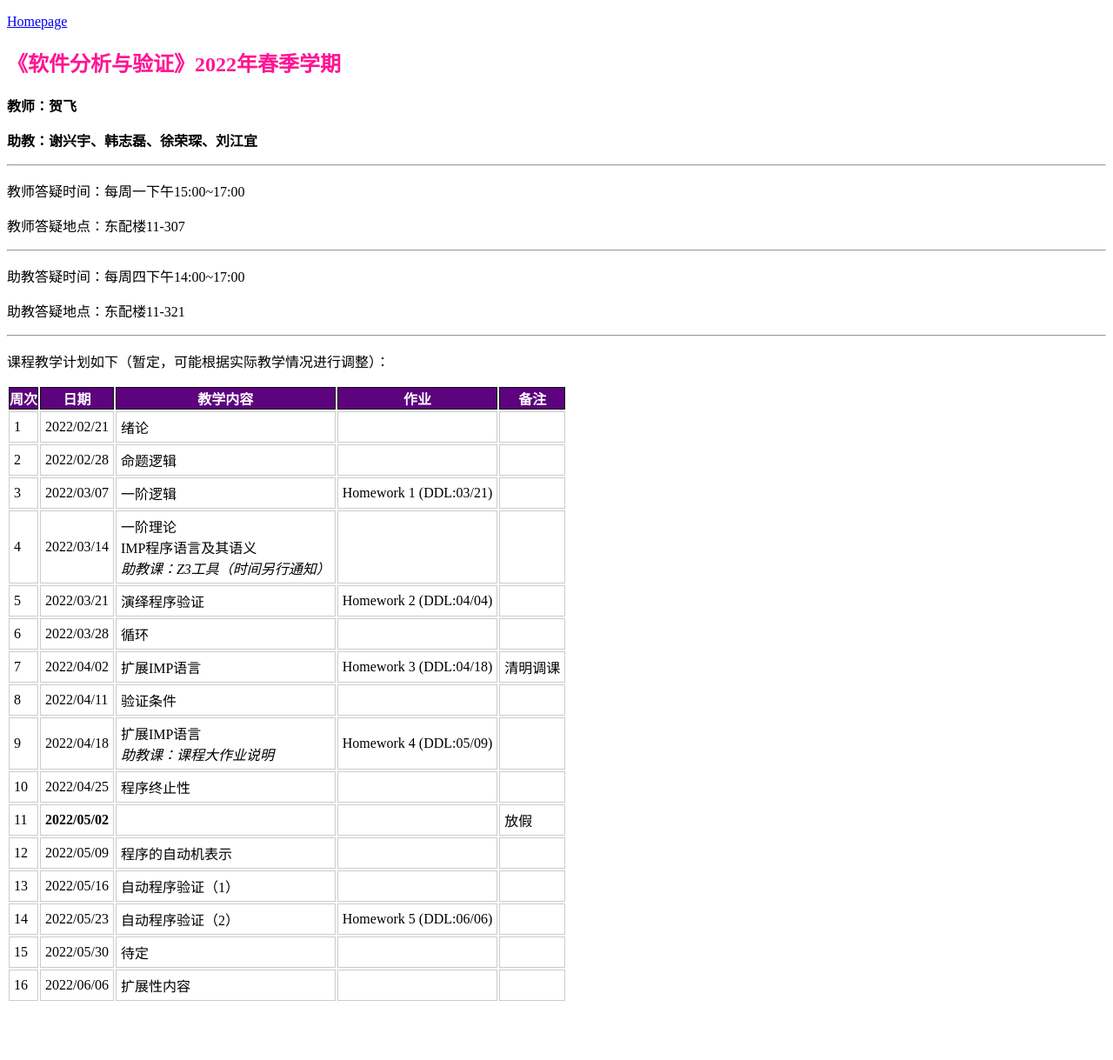
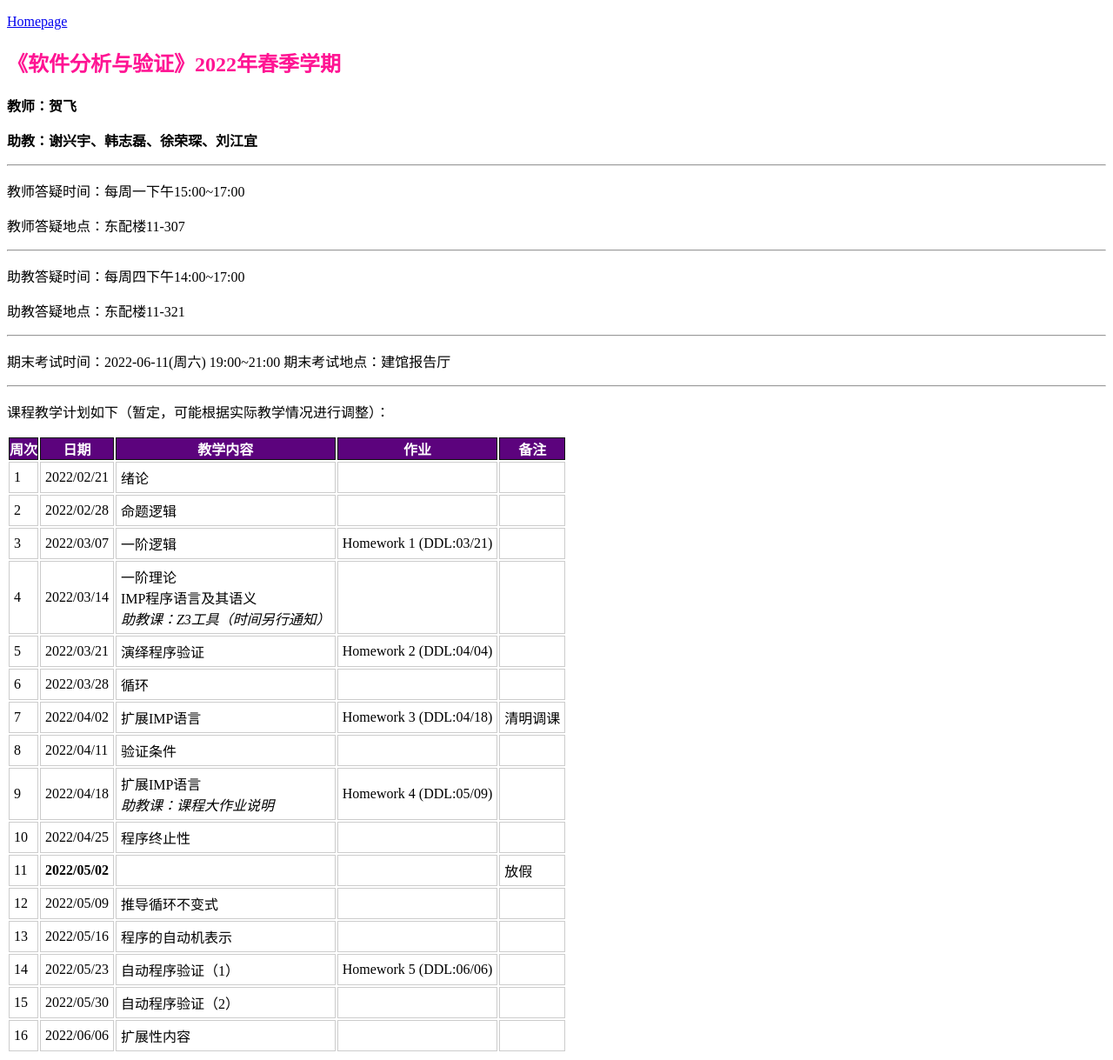
Before and after one commit to feihe/feihe.github.io, a Jekyll site: the page built from teaching/ProgramVerification/s22/index.md, in a window 1280 px wide. Shown: the whole page at 87% size. Built offline with Jekyll 4.4.1, drawn with Linux system fonts in a browser that asks for light colours; nearby versions of some CDN libraries; before the commit the page ends 1161 px from its top, so only the background shows below that.

Commit message:
final exam

```diff
--- a/teaching/ProgramVerification/s22/index.md
+++ b/teaching/ProgramVerification/s22/index.md
@@ -26,6 +26,11 @@ permalink: /ProgramVerification/s22
 
 ---
 
+期末考试时间：2022-06-11(周六) 19:00~21:00
+期末考试地点：建馆报告厅
+
+---
+
 课程教学计划如下（暂定，可能根据实际教学情况进行调整）：
 
 | 周次 | 日期  | 教学内容  | 作业    | 备注   |
@@ -41,8 +46,8 @@ permalink: /ProgramVerification/s22
 | 9    | 2022/04/18 | 扩展IMP语言<br/>*助教课：课程大作业说明* | Homework 4 (DDL:05/09) |  |
 | 10   | 2022/04/25 | 程序终止性|  |  |
 | 11   | <b>2022/05/02</b> |  |  | 放假 |
-| 12   | 2022/05/09 | 程序的自动机表示  |    |       |
-| 13   | 2022/05/16 | 自动程序验证（1） |       |        |
-| 14   | 2022/05/23 | 自动程序验证（2） | Homework 5 (DDL:06/06) |      |
-| 15   | 2022/05/30 | 待定 |   |               |
+| 12   | 2022/05/09 | 推导循环不变式|    |       |
+| 13   | 2022/05/16 | 程序的自动机表示  |       |        |
+| 14   | 2022/05/23 | 自动程序验证（1） | Homework 5 (DDL:06/06) |      |
+| 15   | 2022/05/30 | 自动程序验证（2） |   |               |
 | 16   | 2022/06/06 | 扩展性内容 |      |               |
```
